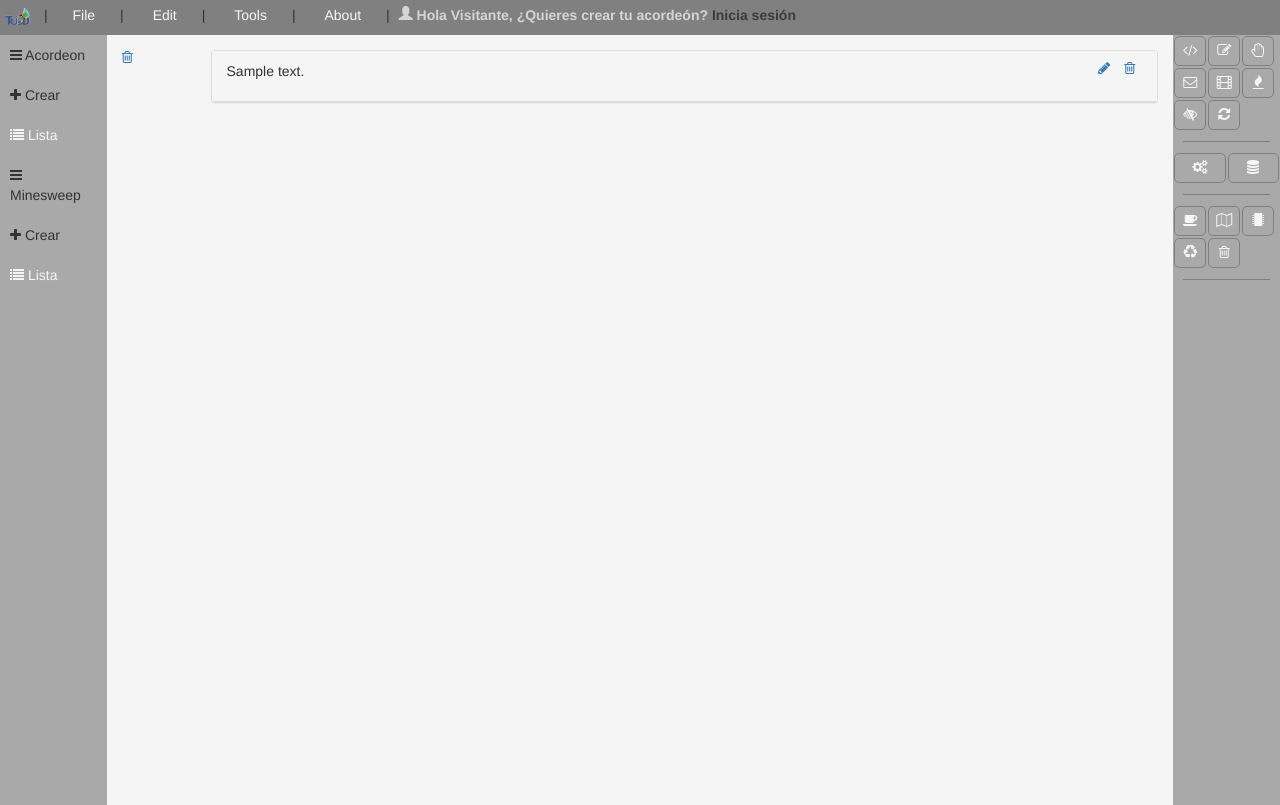
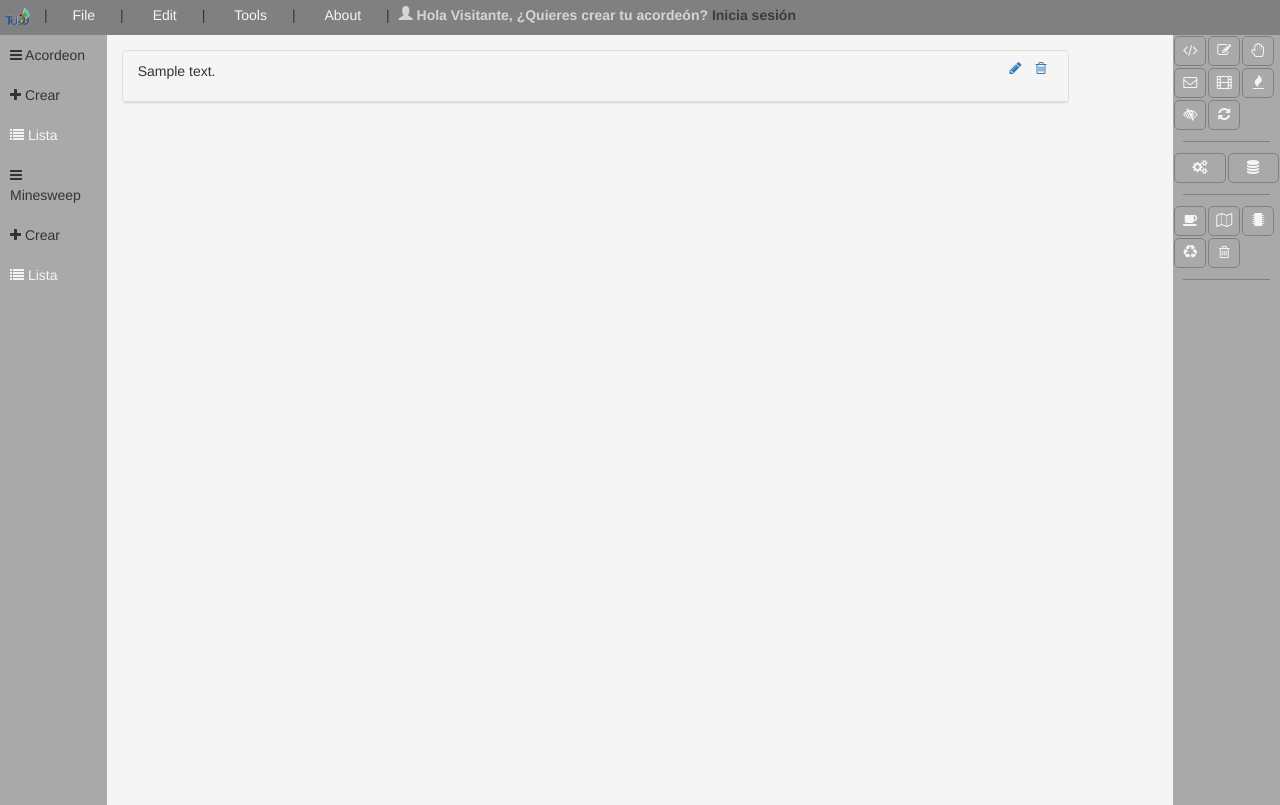
Before and after one commit to PhoenixTmUSB/PTmAcordeon, a Django app: page /minesweep/ in a window 1280 px wide. Run offline with Django 3.2, Linux system fonts and the light colour scheme; tables that the repository leaves empty hold one stand-in row (values such as "Sample post"); some libraries are stand-ins or nearby versions.

Commit message:
detalle en la lista de minesweeps

```diff
--- a/phoenix/templates/minesweep.html
+++ b/phoenix/templates/minesweep.html
@@ -1,9 +1,4 @@
 <div class="row">
-    <div class="col-lg-1 minesweep-options">
-        <a href="{% url 'minesweep:minesweep-delete' minesweep_id=minesweep.get_uuid_as_str %}" class="minesweep-option red-hover delete-button">
-            <div><i class="fa fa-trash-o" aria-hidden="true"></i></div>
-        </a>
-    </div>
     <div class="col-lg-11">
         <div class="panel panel-default tooltipster" data-tooltip-content="#tooltip_content" id="minesweep-{{minesweep.get_uuid_as_str}}" style="width: {{minesweep.width}}%;">
 
```
